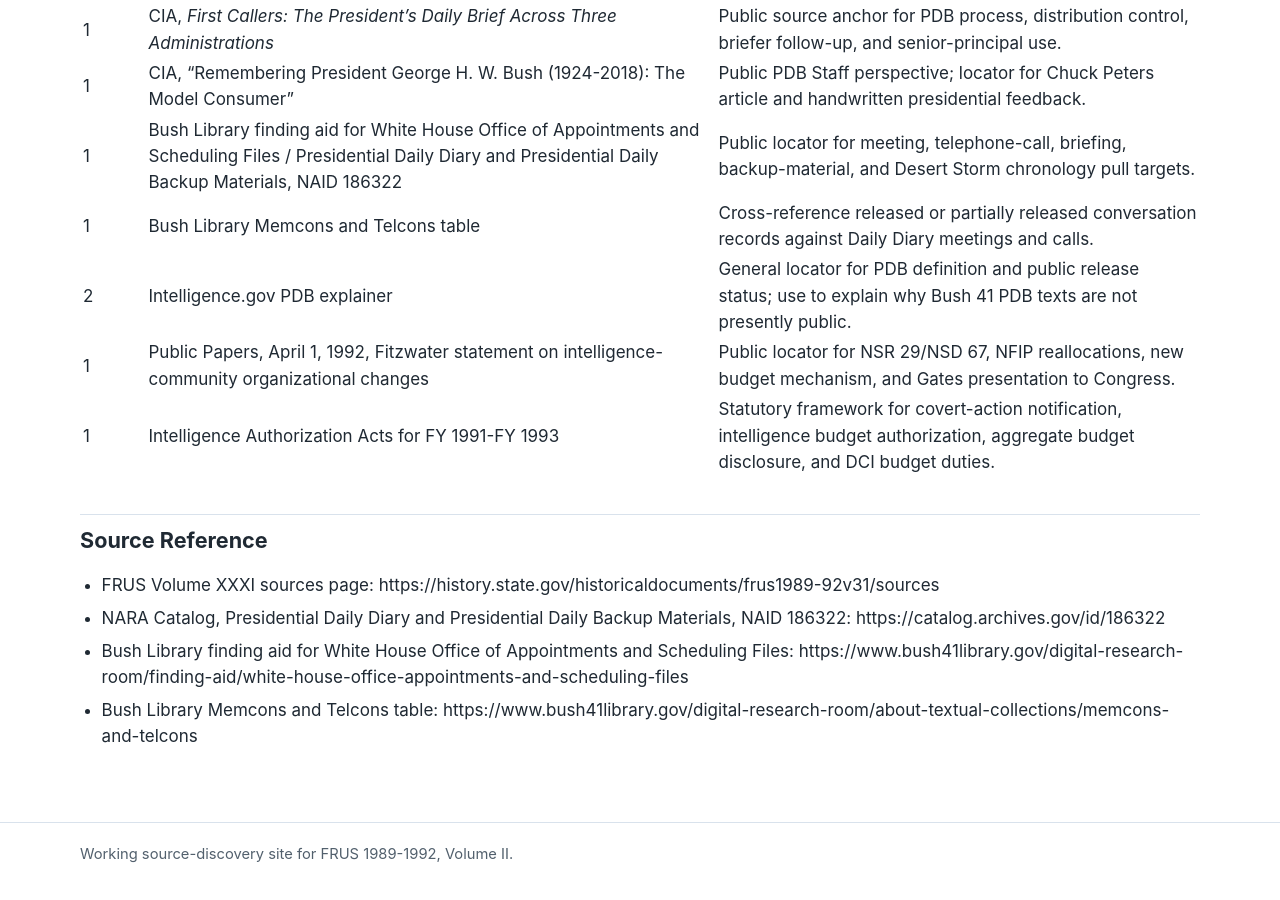
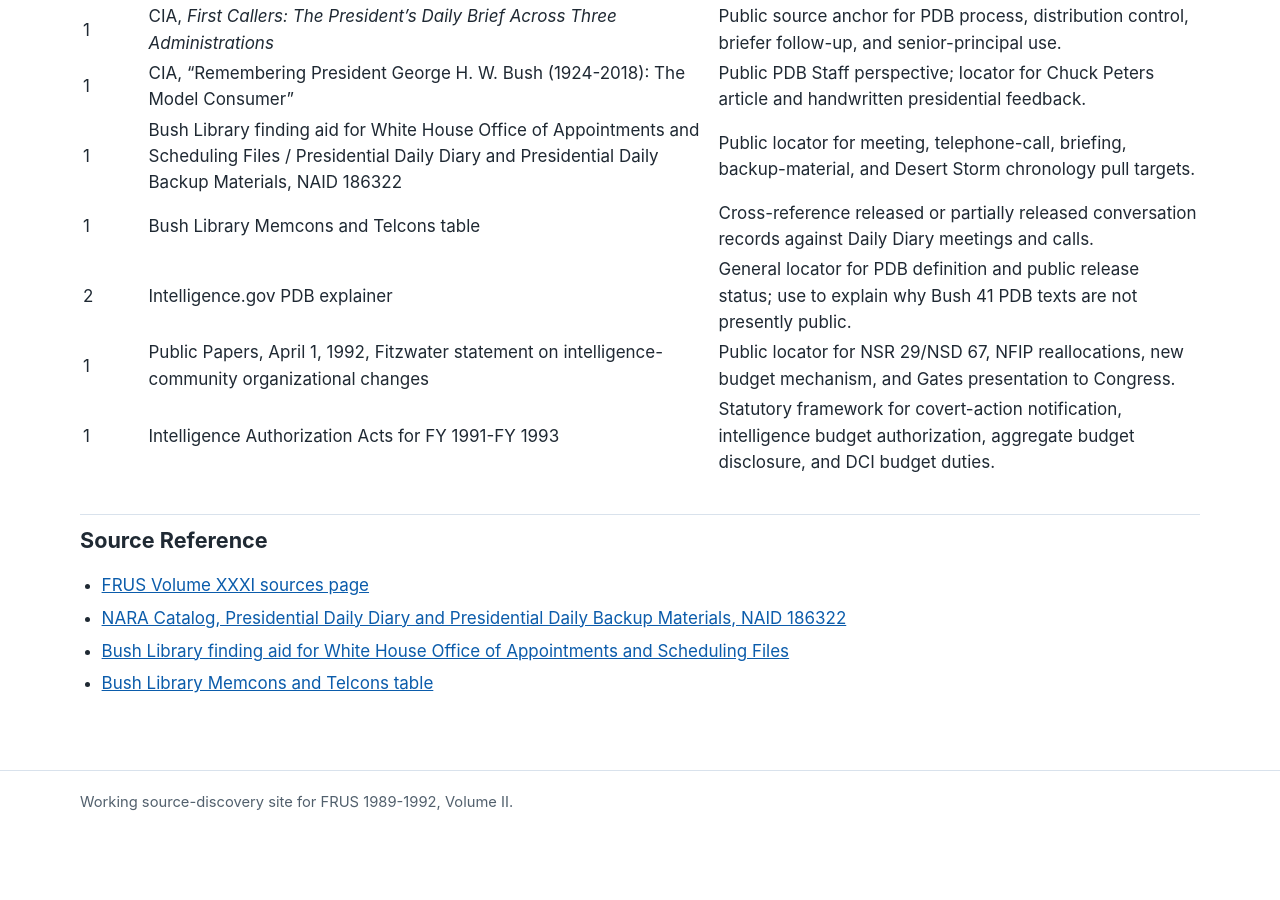
Before and after one commit to therealjameswilson/org-man-89-92, a Jekyll site: the page built from reports/archival-pull-matrix.md, in a window 1280 px wide and 900 px high, scrolled down 3312 px. Built offline with Jekyll 4.4.1, drawn with Linux system fonts in a browser that asks for light colours; after the commit the page ends 4159 px from its top, so only the background shows below that.

Commit message:
Embed remaining public source links

```diff
--- a/reports/archival-pull-matrix.md
+++ b/reports/archival-pull-matrix.md
@@ -80,7 +80,7 @@ based on the current reports and the published FRUS Volume XXXI sources page.
 
 ## Source Reference
 
-- FRUS Volume XXXI sources page: https://history.state.gov/historicaldocuments/frus1989-92v31/sources
-- NARA Catalog, Presidential Daily Diary and Presidential Daily Backup Materials, NAID 186322: https://catalog.archives.gov/id/186322
-- Bush Library finding aid for White House Office of Appointments and Scheduling Files: https://www.bush41library.gov/digital-research-room/finding-aid/white-house-office-appointments-and-scheduling-files
-- Bush Library Memcons and Telcons table: https://www.bush41library.gov/digital-research-room/about-textual-collections/memcons-and-telcons
+- [FRUS Volume XXXI sources page](https://history.state.gov/historicaldocuments/frus1989-92v31/sources)
+- [NARA Catalog, Presidential Daily Diary and Presidential Daily Backup Materials, NAID 186322](https://catalog.archives.gov/id/186322)
+- [Bush Library finding aid for White House Office of Appointments and Scheduling Files](https://www.bush41library.gov/digital-research-room/finding-aid/white-house-office-appointments-and-scheduling-files)
+- [Bush Library Memcons and Telcons table](https://www.bush41library.gov/digital-research-room/about-textual-collections/memcons-and-telcons)
```
